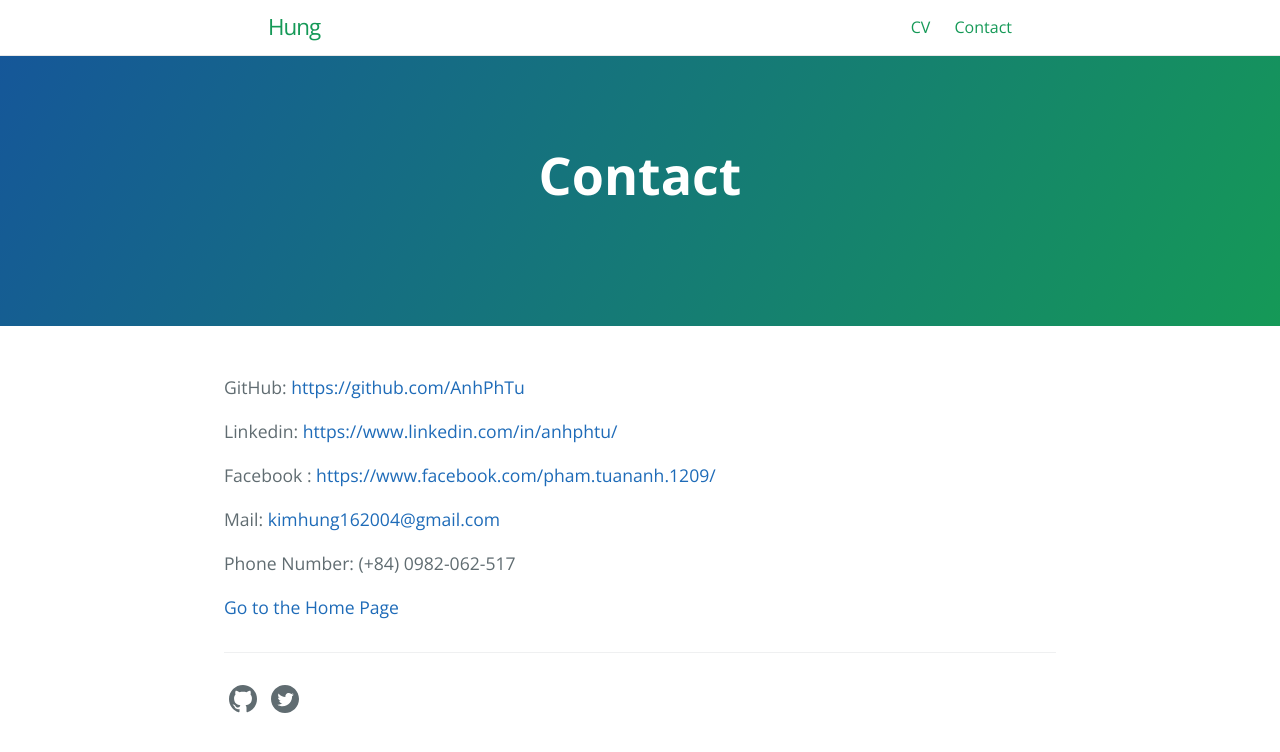
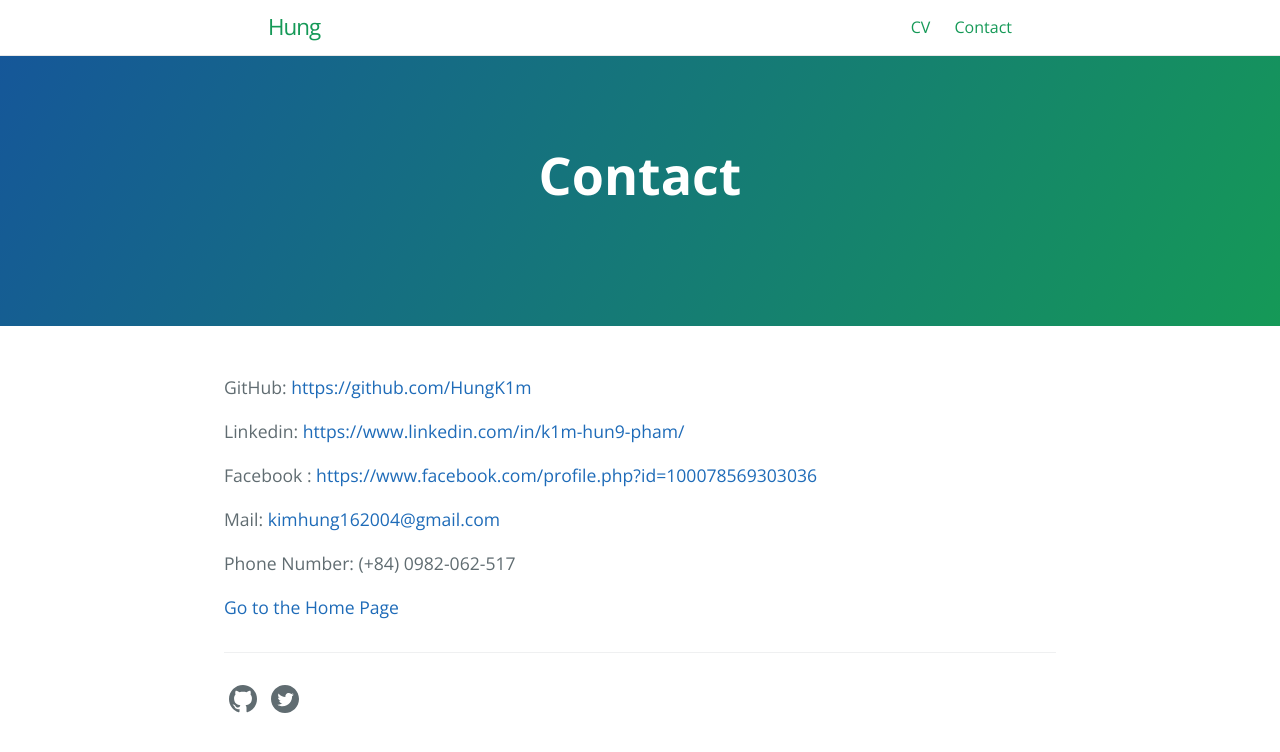
Before and after one commit to HungK1m/HungK1m.github.io, a Jekyll site: the page built from contact.md, in a window 1280 px wide. Shown: the top 752 px of the page. Built offline with Jekyll 4.4.1, drawn with Linux system fonts in a browser that asks for light colours; part of the change alters nothing that is shown.

Commit message:
Update contact.md

```diff
--- a/contact.md
+++ b/contact.md
@@ -11,11 +11,11 @@ order: 4
 
 
 
-GitHub: [https://github.com/AnhPhTu](https://github.com/AnhPhTu)
+GitHub: [https://github.com/HungK1m](https://github.com/HungK1m)
 
-Linkedin: [https://www.linkedin.com/in/anhphtu/](https://www.linkedin.com/in/anhphtu/)
+Linkedin: [https://www.linkedin.com/in/k1m-hun9-pham/](https://www.linkedin.com/in/k1m-hun9-pham/)
 
-Facebook : [https://www.facebook.com/pham.tuananh.1209/](https://www.facebook.com/pham.tuananh.1209/)
+Facebook : [https://www.facebook.com/profile.php?id=100078569303036](https://www.facebook.com/profile.php?id=100078569303036)
 
 Mail: [kimhung162004@gmail.com]()
 
```
